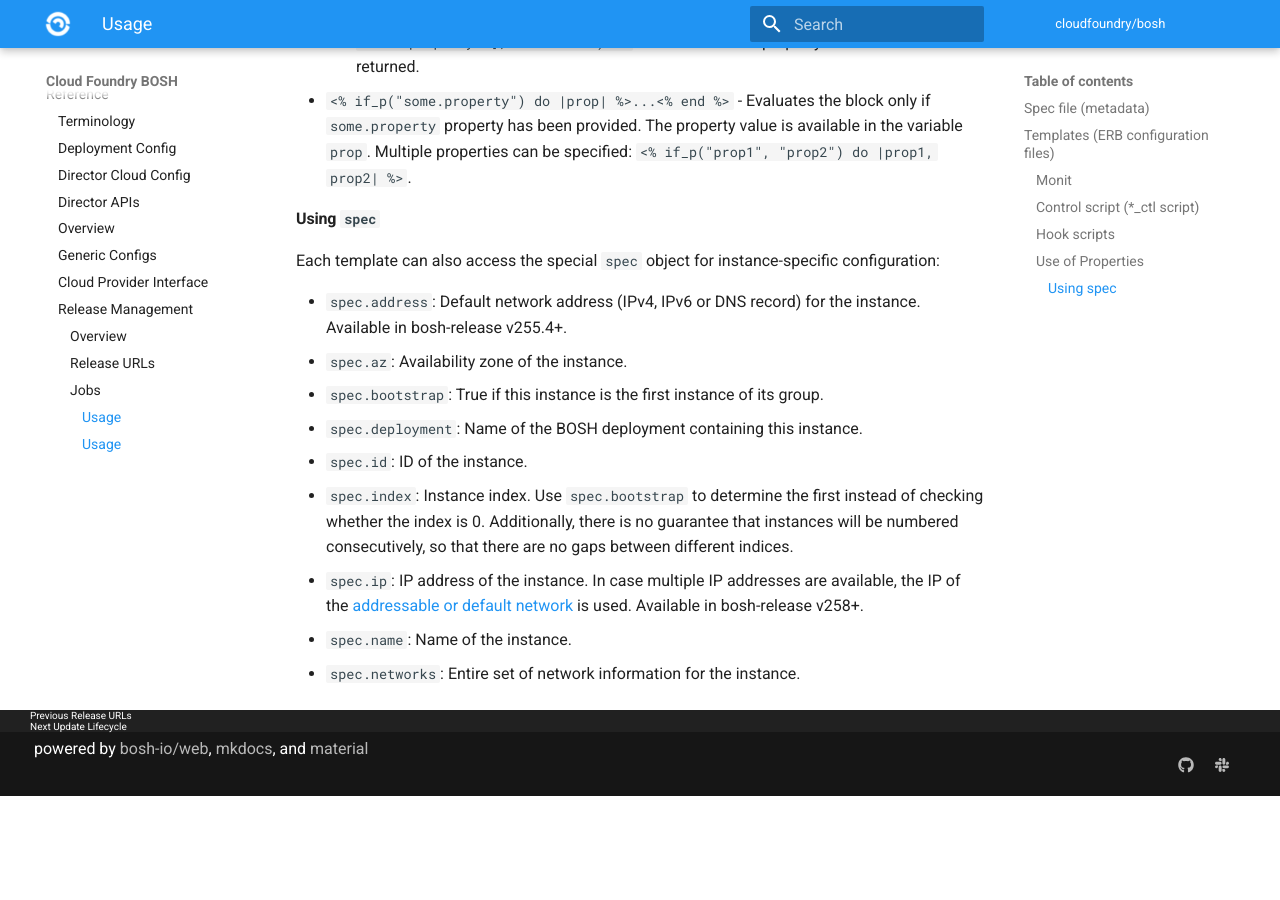
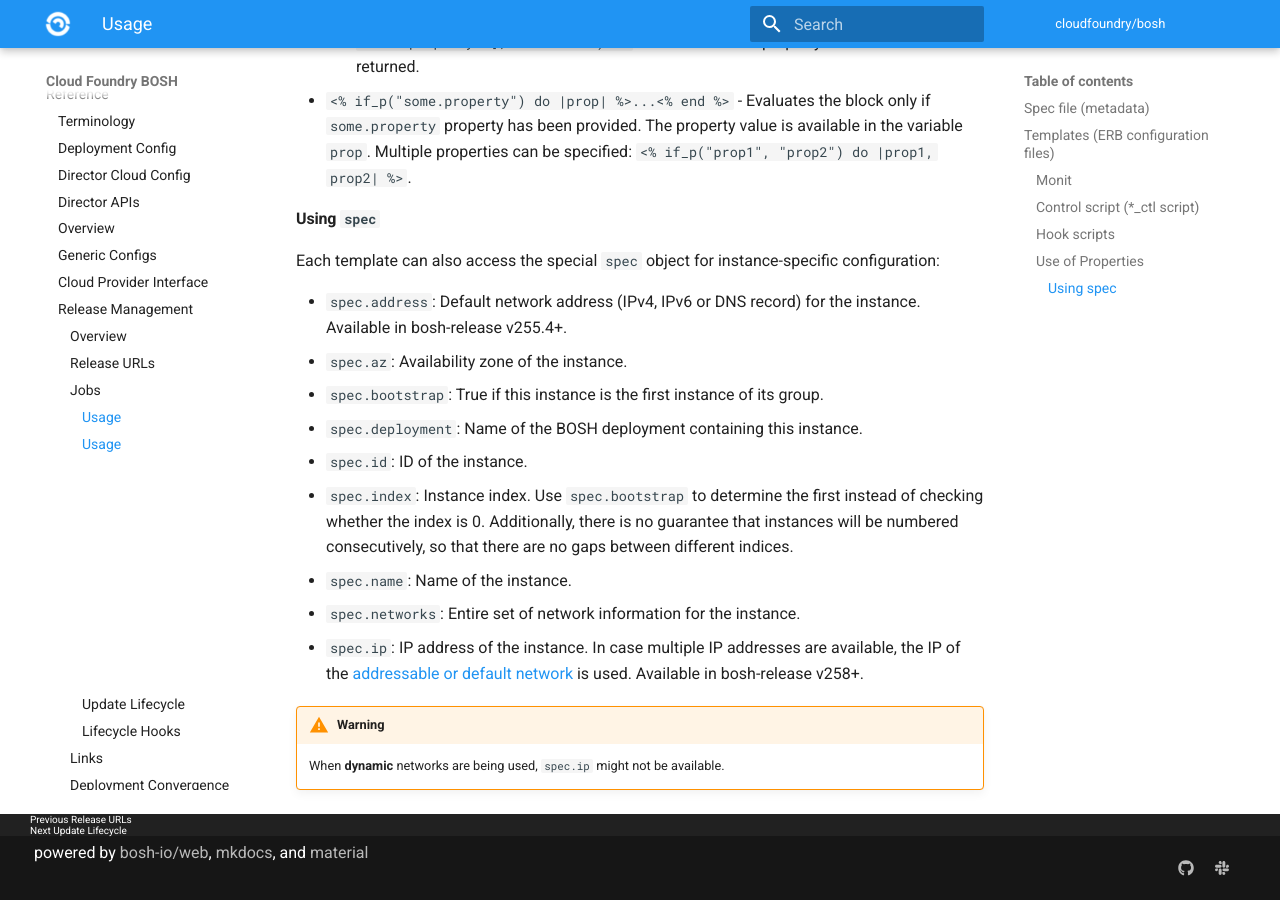
Before and after one commit to cloudfoundry/docs-bosh, an MkDocs documentation site: the page built from content/jobs.md, in a window 1280 px wide and 900 px high, scrolled down 2868 px. Built offline with MkDocs 1.6.1 and Material for MkDocs 9.7.7, drawn with Linux system fonts in a browser that asks for light colours; old or Windows-style settings are respelled for this version of MkDocs; before the commit the page ends 3664 px from its top, so only the background shows below that.

Commit message:
Add warning about the possible absense of `spec.ip` when using dynamic networks
[#166765129](https://www.pivotaltracker.com/story/show/166765129)

```diff
--- a/content/jobs.md
+++ b/content/jobs.md
@@ -101,6 +101,9 @@ Each template can also access the special `spec` object for instance-specific co
 - `spec.deployment`: Name of the BOSH deployment containing this instance.
 - `spec.id`: ID of the instance.
 - `spec.index`: Instance index. Use `spec.bootstrap` to determine the first instead of checking whether the index is 0. Additionally, there is no guarantee that instances will be numbered consecutively, so that there are no gaps between different indices.
-- `spec.ip`: IP address of the instance. In case multiple IP addresses are available, the IP of the [addressable or default network](networks.md#multi-homed) is used. Available in bosh-release v258+.
 - `spec.name`: Name of the instance.
 - `spec.networks`: Entire set of network information for the instance.
+- `spec.ip`: IP address of the instance. In case multiple IP addresses are available, the IP of the [addressable or default network](networks.md#multi-homed) is used. Available in bosh-release v258+.
+
+!!! warning
+      When **dynamic** networks are being used, `spec.ip` might not be available.
```
